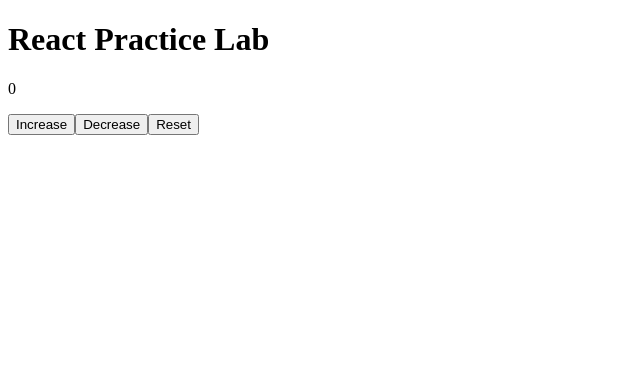
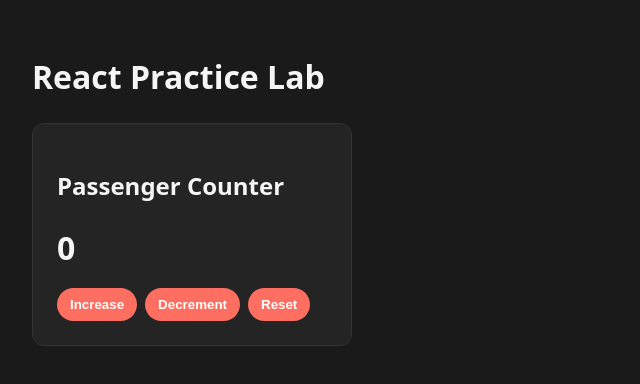
Before and after one commit to jprobussr/react-practice-lab, a React (Vite) app in the folder react-practice-lab/: page / in a window 1280 px wide. Shown: the top 384 px of the page, without its empty margins (0-640 px from the left). Built offline with nearby package versions, Linux system fonts and the light colour scheme.

Commit message:
feat: create styled reusuable counter component

```diff
--- a/react-practice-lab/src/App.jsx
+++ b/react-practice-lab/src/App.jsx
@@ -1,28 +1,12 @@
-import { useState } from 'react';
+import Counter from './components/Counter.jsx';
 
 const App = () => {
-  const [count, setCount] = useState(0);
+  return (
+    <main>
+      <h1>React Practice Lab</h1>
+      <Counter title='Passenger Counter' />
 
-  const handleIncrement = () => {
-    setCount((prev) => prev + 1);
-  };
-
-  const handleDecrement = () => {
-    setCount((prev) => prev - 1);
-  };
-
-  const handleReset = () => {
-    setCount(0);
-  };
-
-  return (
-    <div>
-      <h1>React Practice Lab</h1>
-      <p>{count}</p>
-      <button onClick={handleIncrement}>Increase</button>
-      <button onClick={handleDecrement}>Decrease</button>
-      <button onClick={handleReset}>Reset</button>
-    </div>
+    </main>
   );
 };
 
--- /dev/null
+++ b/react-practice-lab/src/components/Counter.jsx
@@ -0,0 +1,33 @@
+import { useState } from 'react';
+
+const Counter = ({ title }) => {
+  const [count, setCount] = useState(0);
+
+  const handleIncrement = () => {
+    setCount((prev) => prev + 1);
+  };
+
+  const handleDecrement = () => {
+    setCount((prev) => prev - 1);
+  };
+
+  const handleReset = () => {
+    setCount(0);
+  };
+
+  return (
+    <section className="counter">
+      <h2>
+        {title}
+      </h2>
+      <p className="counter-value">{count}</p>
+      <div className="counter-actions">
+        <button onClick={handleIncrement}>Increase</button>
+        <button onClick={handleDecrement}>Decrement</button>
+        <button onClick={handleReset}>Reset</button>
+      </div>
+    </section>
+  );
+};
+
+export default Counter;
--- a/react-practice-lab/src/index.css
+++ b/react-practice-lab/src/index.css
@@ -0,0 +1,63 @@
+:root {
+  --bg: #1a1a1a;
+  --surface: #242424;
+  --text: #f5f5f5;
+  --muted: #a1a1a1;
+
+  --accent: #ff6f61; /* coral */
+  --accent-hover: #ff4c3b;
+
+  --border: #333;
+  --radius: 12px;
+}
+
+*,
+*::before,
+*::after {
+  box-sizing: border-box;
+}
+
+body {
+  margin: 0;
+  font-family: system-ui, sans-serif;
+  line-height: 1.5;
+  background: var(--bg);
+  color: var(--text);
+}
+
+main {
+  padding: 2rem;
+}
+
+.counter {
+  background: var(--surface);
+  border: 1px solid var(--border);
+  padding: 1.5rem;
+  border-radius: var(--radius);
+  max-width: 320px;
+}
+
+.counter-value {
+  font-size: 2rem;
+  font-weight: bold;
+  margin: 1rem 0;
+}
+
+.counter-actions {
+  display: flex;
+  gap: 0.5rem;
+}
+
+button {
+  padding: 0.5rem 0.75rem;
+  border-radius: 999px;
+  border: 1px solid transparent;
+  background: var(--accent);
+  color: white;
+  font-weight: 600;
+  cursor: pointer;
+}
+
+button:hover {
+  background: var(--accent-hover);
+}
```
